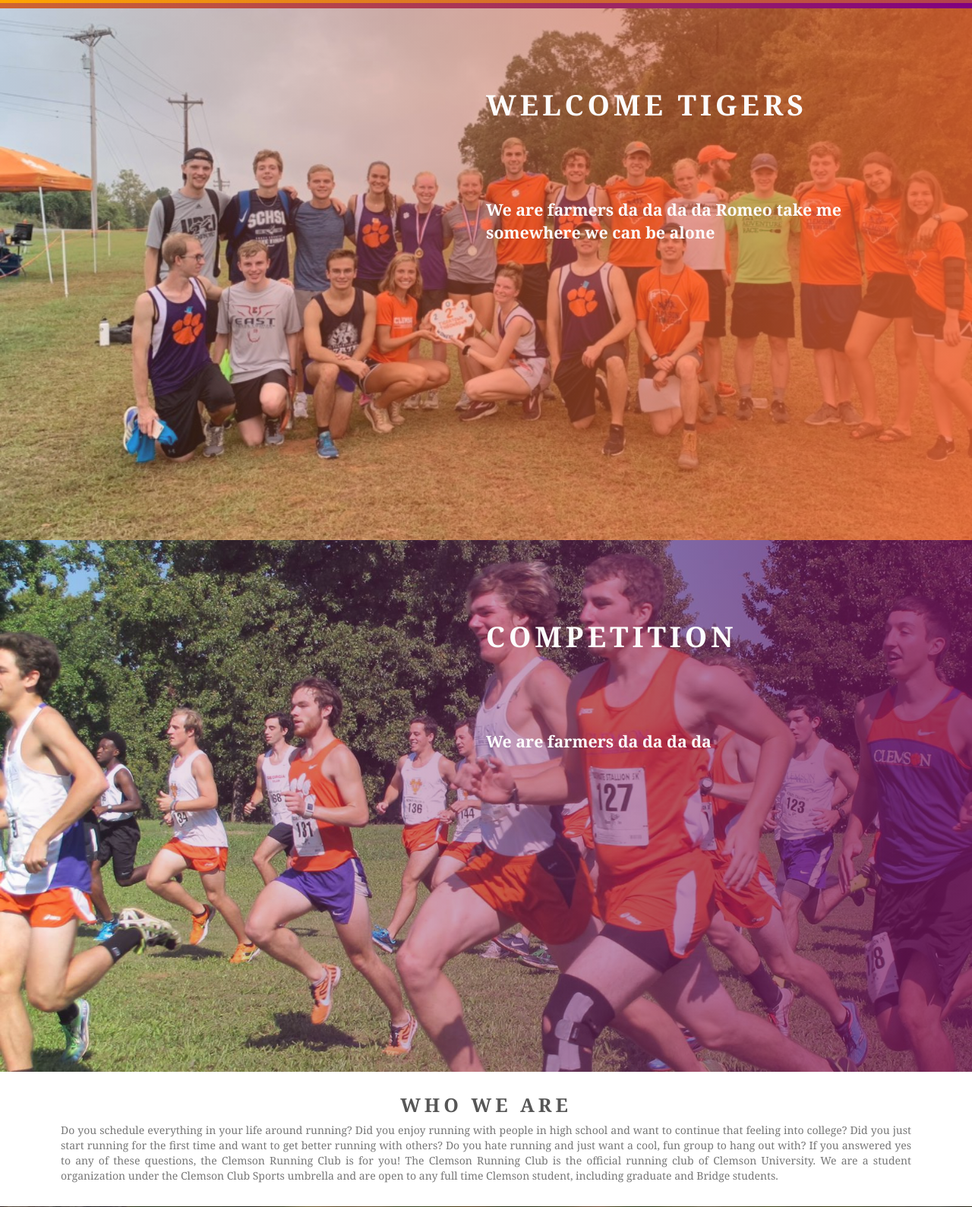
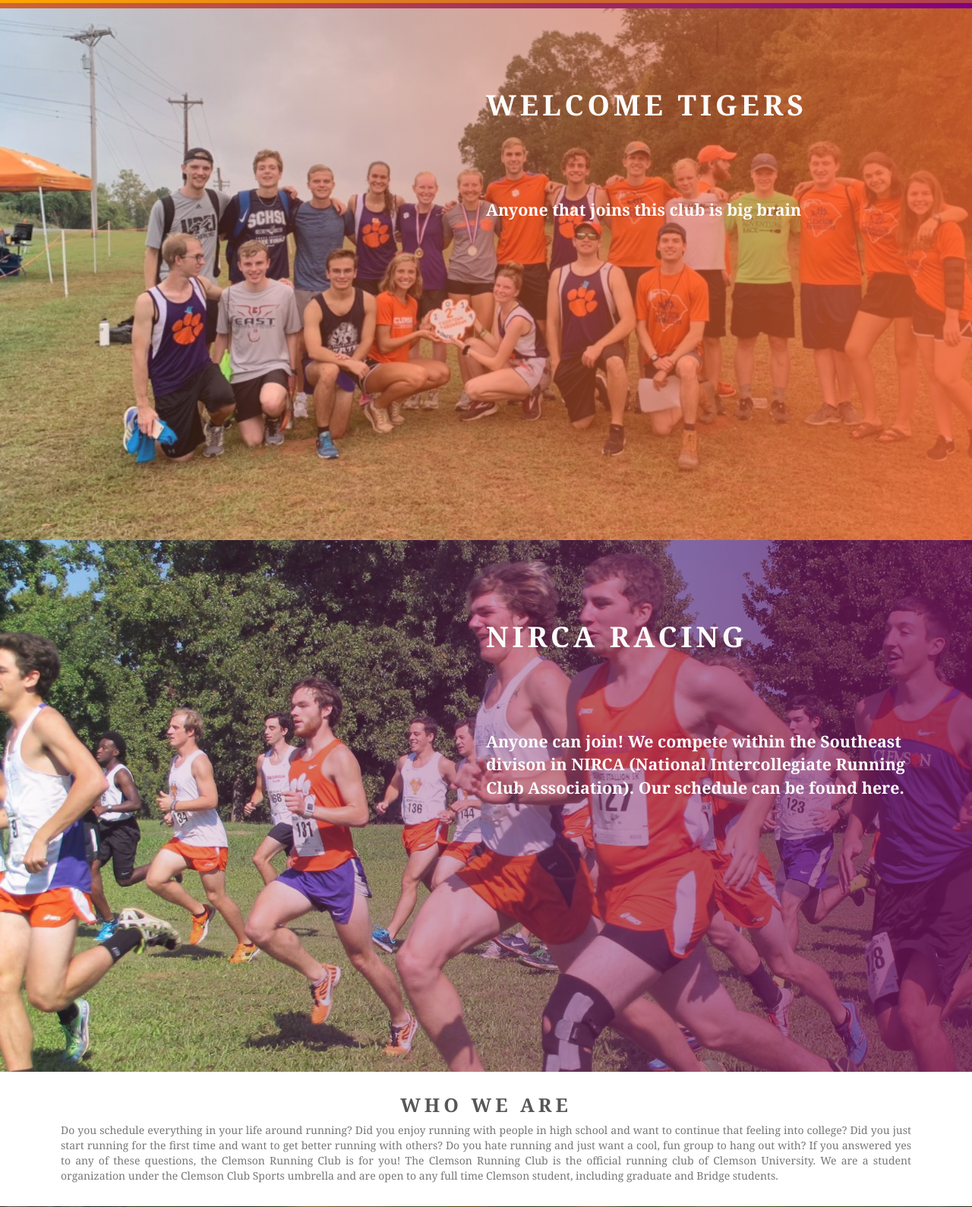
Before and after one commit to ClemsonRunningClub/ClemsonRunning, a Django app: page /home/ in a window 1280 px wide. Shown: the part 796-2385 px from the top of the page at 76% size. Run offline with Django 3.2, Linux system fonts and the light colour scheme; some libraries are stand-ins or nearby versions.

Commit message:
small home shift

```diff
--- a/assets/style.css
+++ b/assets/style.css
@@ -146,7 +146,6 @@ body, html {
 
 }
 .bgimg-1 {
-  /* background-image: url("group1.jpeg"); */
   min-height: 94.3%;
   max-width: 100%;
   background-attachment: scroll;
@@ -275,10 +274,15 @@ body, html {
   margin-left: 50%;
   margin-right: 5%;
   padding-top: 250px;
-  font-size: 20pt;
+  font-size: 18pt;
   font-weight: bold;
   text-align: left;
   color: #fcfcfc;
+}
+
+.longfrontimage a{
+  color: #fcfcfc;
+
 }
 
 .longfrontimage1 {
@@ -286,6 +290,7 @@ body, html {
   width: 100%;
   background-image: linear-gradient(to right, rgba(245, 246, 252, 0.05), rgba(117, 19, 93, 0.76)), url('bgimg-1.jpg');
   background-size: cover;
+  text-align: center;
 }
 
 .longfrontimage2 {
@@ -293,6 +298,7 @@ body, html {
   width: 100%;
   background-image: linear-gradient(to right, rgba(245, 246, 252, 0.05), rgba(246, 103, 51, 0.76)), url('group1.jpeg');
   background-size: cover;
+  text-align: center;
 }
 
 /* Turn off parallax scrolling for tablets and phones */
@@ -354,13 +360,13 @@ body, html {
 
   .longfrontimage span{
     font-size: 18pt;
-    margin-left: 40%;
+    margin-left: 20%;
     padding-top: 100px;
   }
 
   .longfrontimage p{
-    font-size: 10pt;
-    margin-left: 40%;
+    font-size: 12pt;
+    margin-left: 20%;
     margin-right: 15%;
     padding-top: 200px;
   }
--- a/pages/templates/index.html
+++ b/pages/templates/index.html
@@ -16,14 +16,14 @@
 
   <div style="position:relative;">
     <div class="longfrontimage">
-      <a href="../../info/about"><span>Welcome Tigers</span></a>
-      <p>We are farmers da da da da Romeo take me somewhere we can be alone</p>
+      <span><a href="../../info/about">Welcome Tigers</a></span>
+      <p>Anyone that joins this club is big brain</p>
       <div class="longfrontimage2"></div>
     </div>
 
     <div class="longfrontimage">
-      <a href="../../racing"><span>Competition</span></a>
-      <p>We are farmers da da da da</p>
+      <span><a href="../../racing">NIRCA RACING</a></span>
+      <p>Anyone can join! We compete within the Southeast divison in NIRCA (National Intercollegiate Running Club Association). Our schedule can be found <a href="../../racing">here.</a></p>
       <div class="longfrontimage1"></div>
     </div>
   </div>
@@ -48,8 +48,8 @@
       <h1>SOCIALS</h1>
     </div>
     <div class="strava">
-      <iframe allowtransparency='yes' frameborder='0' height='100' scrolling='no' src='https://www.strava.com/clubs/219702/latest-rides/7b78f6444488ecb3febaea0c7c05c29d118b0a76?show_rides=false' width = '400' ></iframe>
-      <iframe allowtransparency='yes' frameborder='0' height='454' scrolling='no' src='https://www.strava.com/clubs/219702/latest-rides/7b78f6444488ecb3febaea0c7c05c29d118b0a76?show_rides=true' width = '400' ></iframe>
+      <iframe allowtransparency='yes' frameborder='0' height='100' scrolling='no' src='https://www.strava.com/clubs/219702/latest-rides/7b78f6444488ecb3febaea0c7c05c29d118b0a76?show_rides=false' width = '360' ></iframe>
+      <iframe allowtransparency='yes' frameborder='0' height='454' scrolling='no' src='https://www.strava.com/clubs/219702/latest-rides/7b78f6444488ecb3febaea0c7c05c29d118b0a76?show_rides=true' width = '360' ></iframe>
     </div>
     <div class="twittertime">
       <a class="twitter-timeline" data-width="400" data-height="554" data-theme="light" href="https://twitter.com/ClemsonRun?ref_src=twsrc%5Etfw">Tweets by ClemsonRun</a> <script async src="https://platform.twitter.com/widgets.js" charset="utf-8"></script>
```
